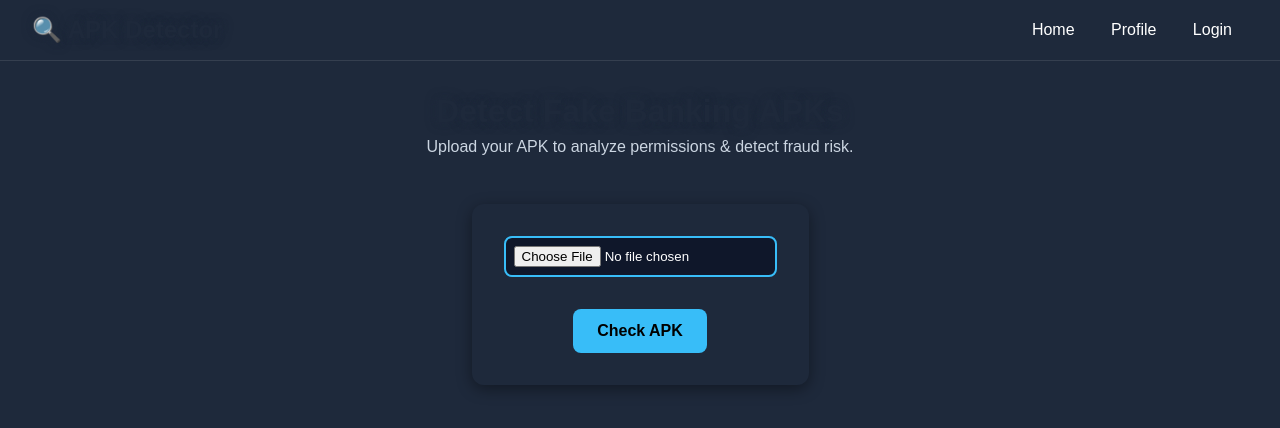
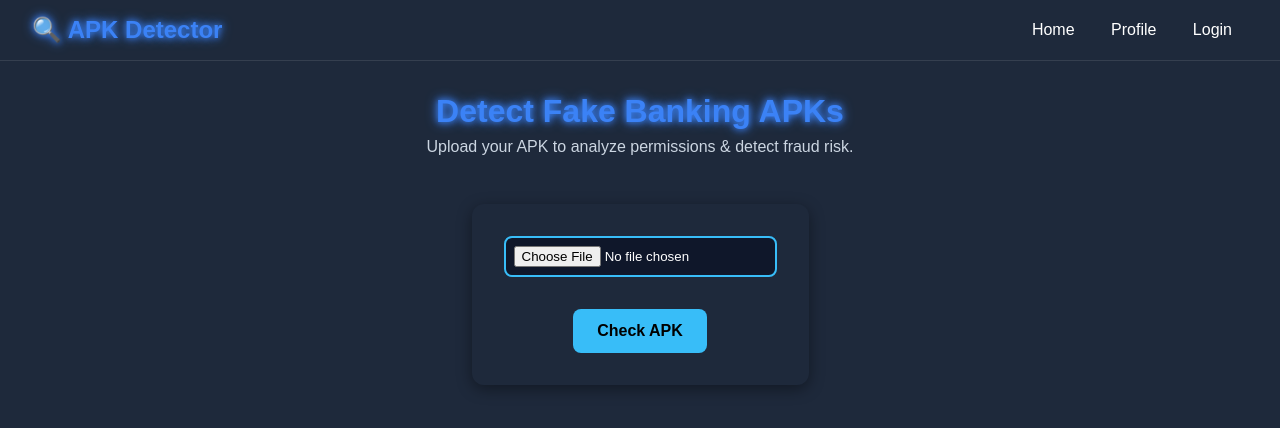
Before and after one commit to pavanvish46-tech/Fake-apk-detector, a website: page public/index.html in a window 1280 px wide. Drawn offline with Linux system fonts and the light colour scheme.

Commit message:
Update style.css

```diff
--- a/public/style.css
+++ b/public/style.css
@@ -7,7 +7,7 @@
       margin: 0;
       padding: 0;
       background: #1e293b;
-      color: white;
+      color: #e6edf3;
       text-align: center;
     }
     header {
@@ -22,8 +22,8 @@
     header .logo {
       font-size: 1.5rem;
       font-weight: bold;
-      color: #1e293b;
-       text-shadow: 0 0 6px #1e293b, 0 0 12px #1e293b;
+      color: #3b82f6;
+       text-shadow: 0 0 6px #3b82f6, 0 0 12px #3b82f6;
 
     }
     header nav a {
@@ -42,8 +42,8 @@
     h1 {
       font-size: 2rem;
       margin-bottom: 0.5rem;
-    color: #1e293b;
-    text-shadow: 0 0 6px #1e293b, 0 0 12px #1e293b;
+    color: #3b82f6;
+    text-shadow: 0 0 6px #3b82f6, 0 0 12px #3b82f6;
     }
     p {
       margin-bottom: 1.5rem;
```
